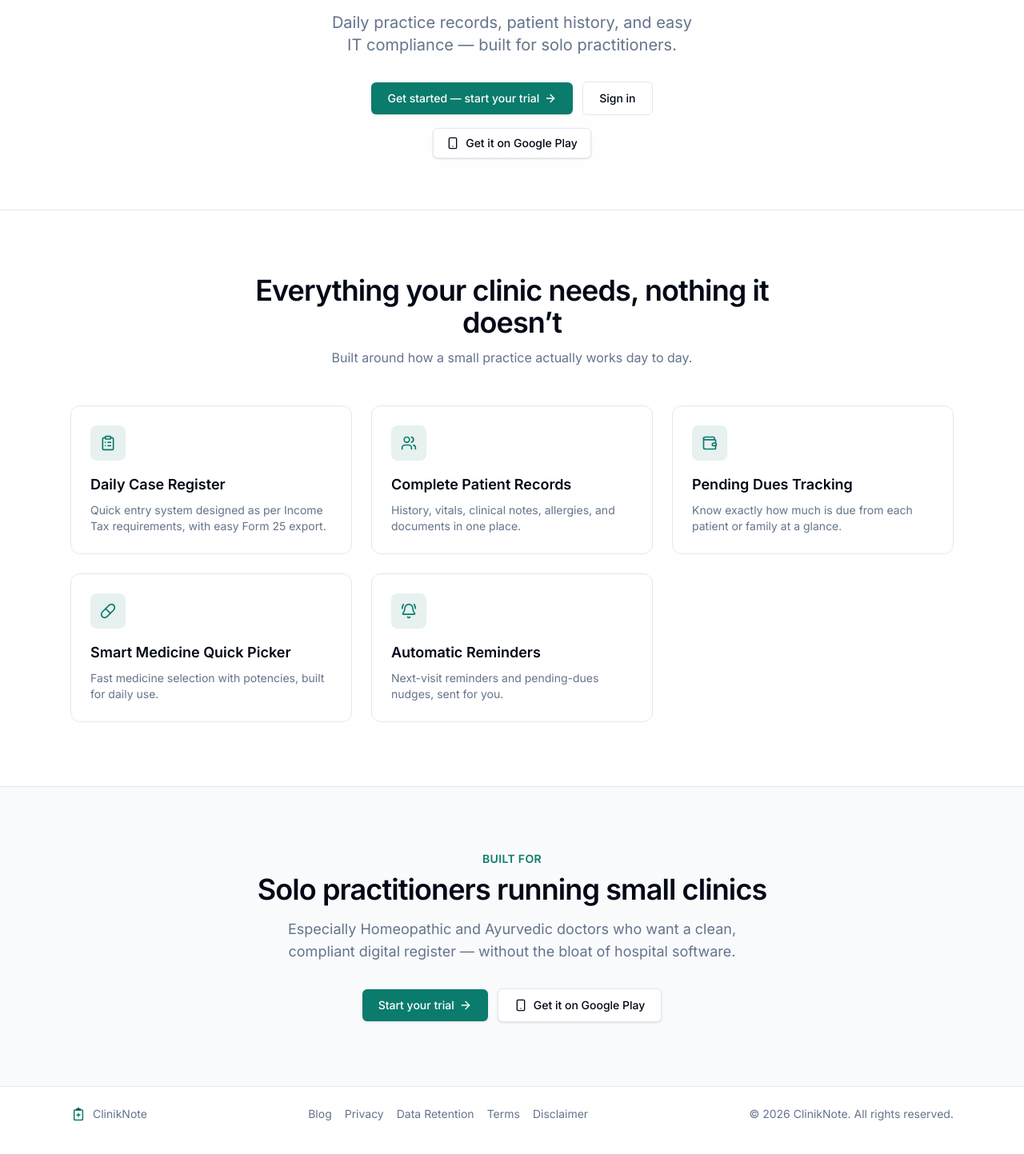
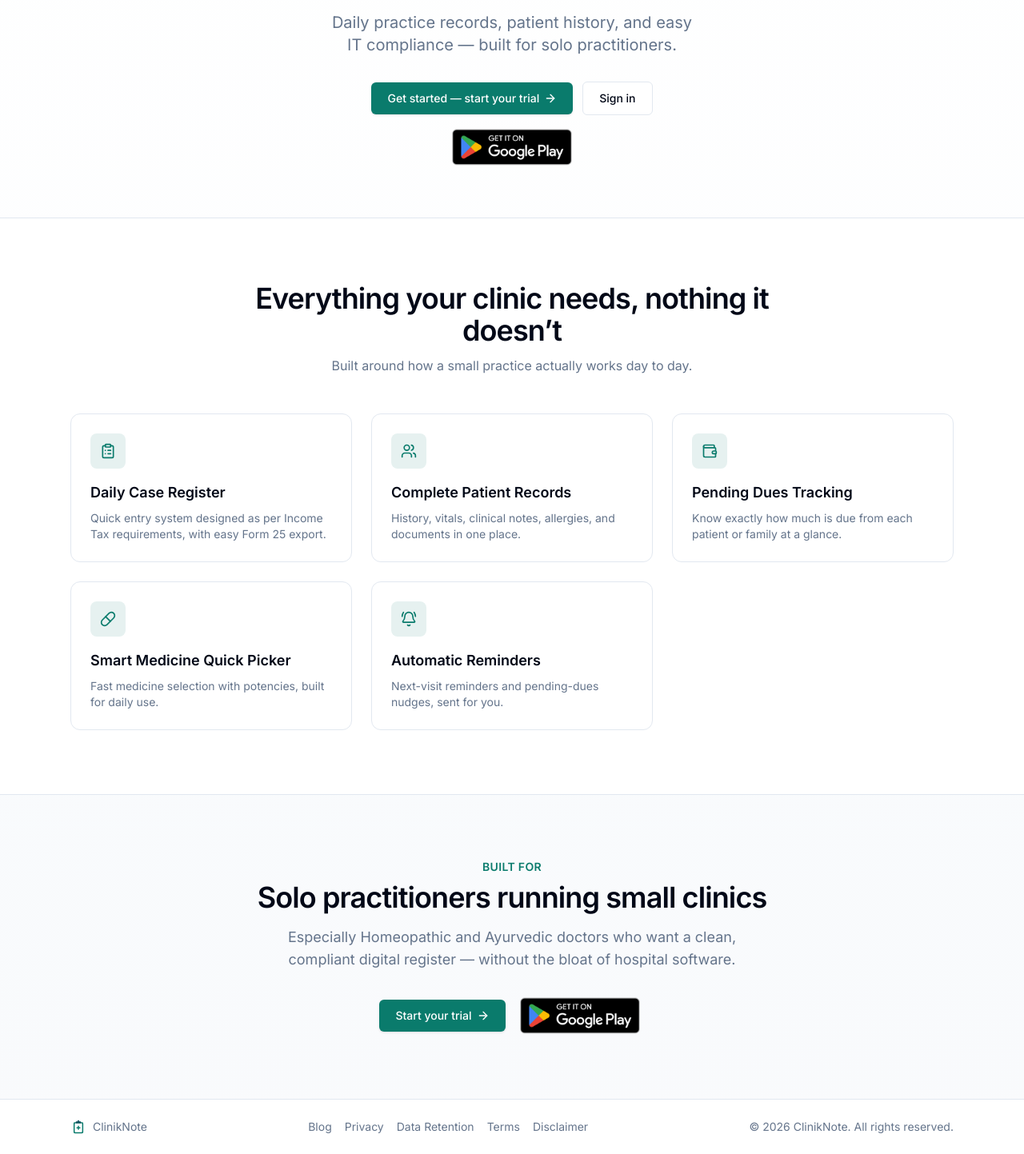
Before and after one commit to ameeetgaikwad/DocNotes, a Next.js app in the folder apps/web/: page / in a window 1280 px wide. Shown: the part 375-1818 px from the top of the page at 80% size. Built offline with nearby package versions, Linux system fonts and the light colour scheme; no server answers.

Commit message:
feat(landing): use official Google Play badge for Play Store CTAs

```diff
--- a/apps/web/src/components/Landing.tsx
+++ b/apps/web/src/components/Landing.tsx
@@ -9,7 +9,6 @@ import {
   Pill,
   BellRing,
   ArrowRight,
-  Smartphone,
 } from "lucide-react";
 
 const PLAY_STORE_URL =
@@ -120,15 +119,7 @@ export function Landing() {
               </Link>
             </div>
             <div className="mt-4 flex justify-center">
-              <a
-                href={PLAY_STORE_URL}
-                target="_blank"
-                rel="noopener noreferrer"
-                className="inline-flex items-center gap-2 rounded-md border bg-background px-4 py-2 text-sm font-medium text-foreground shadow-sm hover:bg-accent"
-              >
-                <Smartphone className="h-4 w-4" />
-                Get it on Google Play
-              </a>
+              <GooglePlayBadge />
             </div>
           </div>
         </section>
@@ -187,15 +178,7 @@ export function Landing() {
                 Start your trial
                 <ArrowRight className="h-4 w-4" />
               </Link>
-              <a
-                href={PLAY_STORE_URL}
-                target="_blank"
-                rel="noopener noreferrer"
-                className="inline-flex items-center gap-2 rounded-md border bg-background px-5 py-2.5 text-sm font-medium text-foreground shadow-sm hover:bg-accent"
-              >
-                <Smartphone className="h-4 w-4" />
-                Get it on Google Play
-              </a>
+              <GooglePlayBadge />
             </div>
           </div>
         </section>
@@ -239,3 +222,27 @@ export function Landing() {
     </div>
   );
 }
+
+// Official Google Play badge (asset from Amit). The PNG has wide
+// transparent clear-space, so object-cover in a badge-shaped box trims
+// it without scaling the badge itself.
+function GooglePlayBadge() {
+  return (
+    <a
+      href={PLAY_STORE_URL}
+      target="_blank"
+      rel="noopener noreferrer"
+      aria-label="Get it on Google Play"
+      className="inline-block rounded-lg transition-opacity hover:opacity-90"
+    >
+      <Image
+        src="/google-play-badge.png"
+        alt="Get it on Google Play"
+        width={880}
+        height={572}
+        className="h-12 w-[162px] object-cover"
+        unoptimized
+      />
+    </a>
+  );
+}
```
